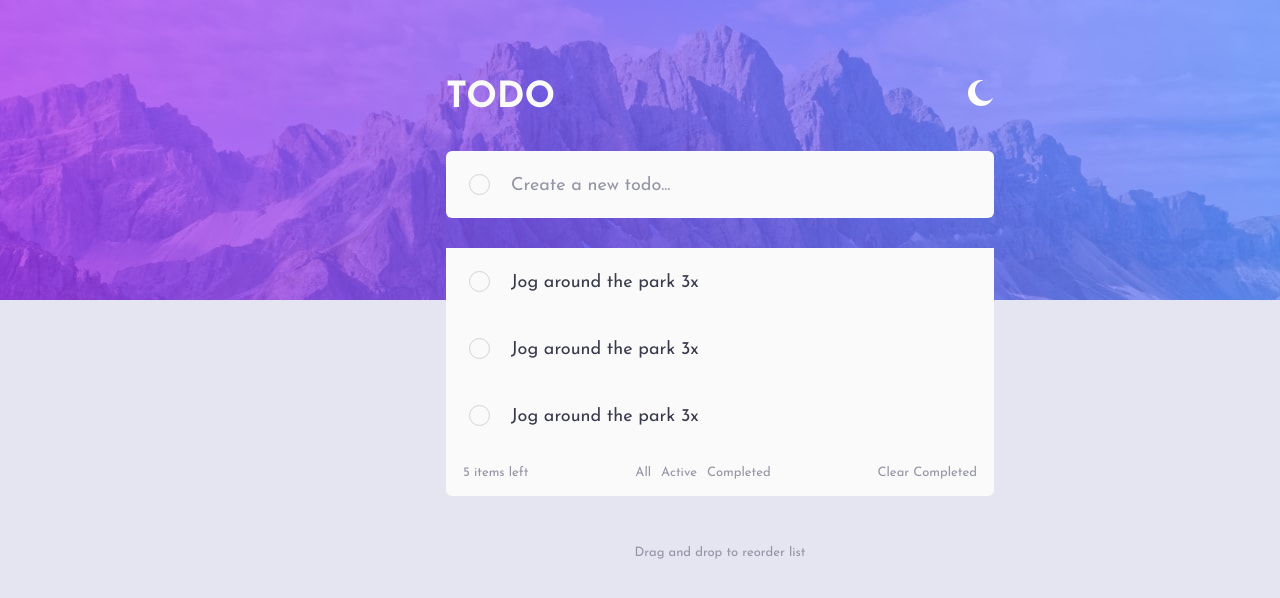
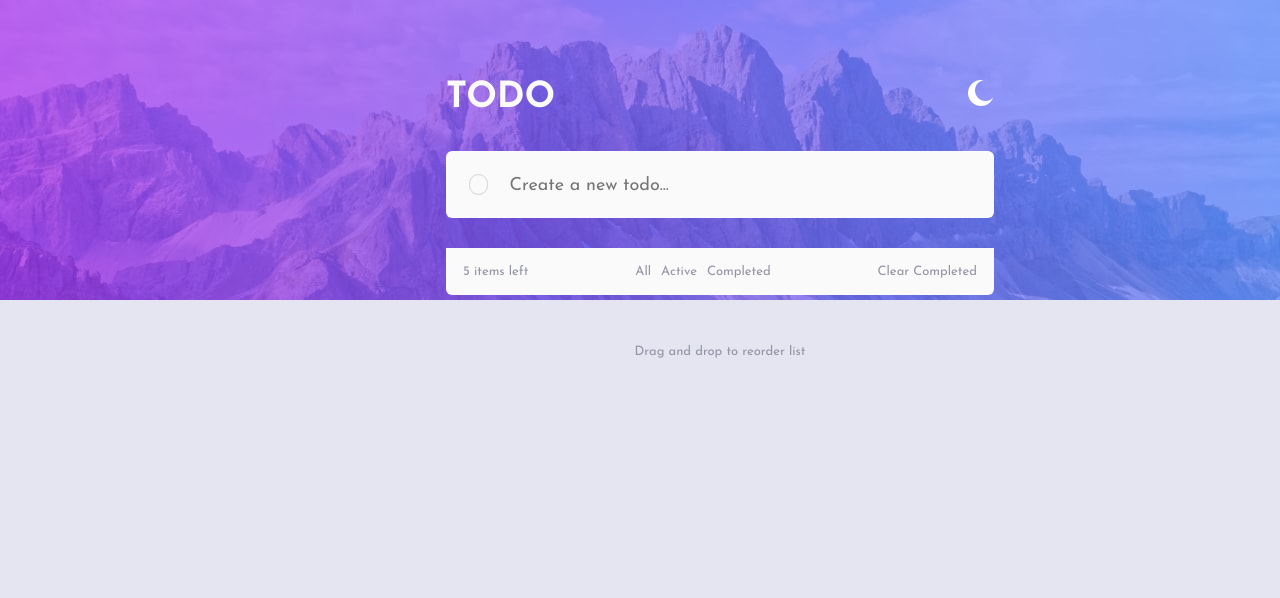
Before and after one commit to dogukan-aysan/Todo, a React (Vite) app: page / in a window 1280 px wide. Shown: the top 598 px of the page. Built offline with nearby package versions, Linux system fonts and the light colour scheme.

Commit message:
complete adding and deleting todo

```diff
--- a/src/components/Checkbox.jsx
+++ b/src/components/Checkbox.jsx
@@ -1,10 +1,16 @@
-import { useState } from "react";
-function Checkbox() {
+import { useContext, useState } from "react";
+import { Context } from "../context/Context";
+function Checkbox({ id }) {
   const [isChecked, setIsChecked] = useState(false);
+  const { toggleTodoComplete } = useContext(Context);
+  const handleClick = () => {
+    setIsChecked(!isChecked);
+    toggleTodoComplete(id);
+  };
   return (
     <div
       className={`checkbox${isChecked ? " checkbox--checked" : ""}`}
-      onClick={() => setIsChecked(!isChecked)}
+      onClick={handleClick}
     >
       {isChecked && <img src="/icon-check.svg" />}
     </div>
--- a/src/components/CreateTodo.jsx
+++ b/src/components/CreateTodo.jsx
@@ -1,12 +1,30 @@
-import Checkbox from "./Checkbox";
+import { useContext, useState } from "react";
+import { Context } from "../context/Context";
 
 function CreateTodo() {
+  const [todo, setTodo] = useState("");
+  const { addNewTodo } = useContext(Context);
+  const handleAddClick = () => {
+    if (todo) {
+      const todoObj = {
+        id: crypto.randomUUID(),
+        text: todo,
+        isCompleted: false,
+      };
+      addNewTodo(todoObj);
+      setTodo("");
+    }
+  };
   return (
     <div className="create-todo">
-      <span className="create-todo__checkbox">
-        <Checkbox />
-      </span>
-      <span className="create-todo__text">Create a new todo...</span>
+      <div className="create-todo__add-button" onClick={handleAddClick}></div>
+      <input
+        className="create-todo__text"
+        type="text"
+        placeholder="Create a new todo..."
+        value={todo}
+        onChange={(e) => setTodo(e.target.value)}
+      />
     </div>
   );
 }
--- a/src/components/Todo.jsx
+++ b/src/components/Todo.jsx
@@ -1,12 +1,24 @@
+import { useContext } from "react";
 import Checkbox from "./Checkbox";
+import { Context } from "../context/Context";
 
-function Todo() {
+function Todo({ todo }) {
+  const { removeTodo } = useContext(Context);
   return (
     <div className="todo">
       <span className="todo__checkbox">
-        <Checkbox />
+        <Checkbox id={todo.id} />
       </span>
-      <span className="todo__text">Jog around the park 3x</span>
+      <span
+        className={`todo__text${
+          todo.isCompleted ? " todo__text--checked" : ""
+        } `}
+      >
+        {todo.text}
+      </span>
+      <span className="todo__cross" onClick={() => removeTodo(todo.id)}>
+        <img src="/icon-cross.svg" />
+      </span>
     </div>
   );
 }
--- a/src/components/TodoList.jsx
+++ b/src/components/TodoList.jsx
@@ -1,17 +1,16 @@
+import { useContext } from "react";
 import Todo from "./Todo";
+import { Context } from "../context/Context";
 
 function TodoList() {
+  const { todos } = useContext(Context);
   return (
     <div className="todo-list">
-      <div className="todo-list__item">
-        <Todo />
-      </div>
-      <div className="todo-list__item">
-        <Todo />
-      </div>
-      <div className="todo-list__item">
-        <Todo />
-      </div>
+      {todos.map((todo) => (
+        <div className="todo-list__item" key={todo.id}>
+          <Todo todo={todo} />
+        </div>
+      ))}
     </div>
   );
 }
--- a/src/context/Context.jsx
+++ b/src/context/Context.jsx
@@ -3,15 +3,14 @@ import { createContext } from "react";
 
 const initialState = {
   todos: [],
+  filter: "all",
   isDark: false,
 };
 
 function reducer(state, action) {
   switch (action.type) {
-    case "todos/add":
+    case "todos/update":
       return { ...state, todos: action.payload };
-    case "todos/remove":
-      return;
     case "todos/clear":
       return { ...state, todos: [] };
     case "toggleTheme":
@@ -25,19 +24,40 @@ function reducer(state, action) {
 const Context = createContext();
 
 function ContextProvider({ children }) {
-  const [{ todos, isDark }, dispatch] = useReducer(reducer, initialState);
+  const [{ todos, isDark, filter }, dispatch] = useReducer(
+    reducer,
+    initialState
+  );
   const addNewTodo = (newTodo) => {
     todos.push(newTodo);
-    dispatch({ type: "todos/add", payload: todos });
+    dispatch({ type: "todos/update", payload: todos });
   };
   const removeTodo = (id) => {
     const updatedTodos = todos.filter((todo) => todo.id !== id);
-    dispatch({ type: "todos/remove", payload: updatedTodos });
+    dispatch({ type: "todos/update", payload: updatedTodos });
+  };
+
+  const toggleTodoComplete = (id) => {
+    const updatedTodos = todos.map((todo) => {
+      if (todo.id === id) {
+        todo.isCompleted = !todo.isCompleted;
+      }
+      return todo;
+    });
+    dispatch({ type: "todos/update", payload: updatedTodos });
   };
 
   return (
     <Context.Provider
-      value={{ todos, isDark, addNewTodo, removeTodo, dispatch }}
+      value={{
+        todos,
+        isDark,
+        filter,
+        addNewTodo,
+        removeTodo,
+        toggleTodoComplete,
+        dispatch,
+      }}
     >
       {children}
     </Context.Provider>
--- a/src/styles/css/style.css
+++ b/src/styles/css/style.css
@@ -33,6 +33,16 @@ body {
   background-color: var(--color-todo-background);
   border-radius: var(--radius-tiny);
 }
+.create-todo__add-button {
+  border: 1px solid var(--color-checkbox-border);
+  border-radius: var(--radius-lg);
+  cursor: pointer;
+}
+.create-todo__text {
+  background-color: var(--color-todo-background);
+  border: none;
+  outline: none;
+}
 
 .checkbox {
   border: 1px solid var(--color-checkbox-border);
@@ -63,12 +73,13 @@ body {
   color: var(--color-regular);
 }
 .app__drag-drop-message {
-  color: var(--color--light-grey);
+  color: var(--color-light-grey);
   font-size: var(--font-size-sm);
 }
 
-.create-todo {
-  color: var(--color--light-grey);
+.create-todo__text {
+  font: inherit;
+  color: var(--color-add-new-todo);
 }
 
 .todo__text {
@@ -80,7 +91,7 @@ body {
 }
 
 .footer {
-  color: var(--color--light-grey);
+  color: var(--color-light-grey);
   font-size: var(--font-size-sm);
 }
 
@@ -116,9 +127,18 @@ body {
   padding: calc(var(--spacing-tiny) * 2.3);
   margin-bottom: var(--spacing-sm);
 }
+.create-todo__add-button {
+  height: calc(var(--spacing-sm) * 0.7);
+  width: calc(var(--spacing-sm) * 0.7);
+}
+.create-todo__add-button:hover {
+  transform: translateY(-3%);
+  opacity: 0.7;
+}
 .create-todo__text {
   position: relative;
   top: calc(var(--spacing-tiny) * 0.1);
+  width: 100%;
 }
 
 .todo {
@@ -130,6 +150,10 @@ body {
 .todo__text {
   position: relative;
   top: calc(var(--spacing-tiny) * 0.1);
+}
+.todo__cross {
+  cursor: pointer;
+  margin-left: auto;
 }
 
 .checkbox {
@@ -157,7 +181,8 @@ body {
   --color-unchecked-todo-font: hsl(237, 14%, 26%);
   --color-checked-todo-font: hsl(233, 11%, 84%);
   --color-checkbox-border: hsl(233, 11%, 84%);
-  --color--light-grey: hsl(236, 9%, 61%);
+  --color-add-new-todo: hsl(237, 14%, 26%);
+  --color-light-grey: hsl(236, 9%, 61%);
   --font-body-copy: 1.8rem;
   --font-size-sm: 1.3rem;
   --font-family: "Josefin Sans", sans-serif;
@@ -192,6 +217,7 @@ body {
   --color-unchecked-todo-font: hsl(236, 33%, 92%)
   --color-checkbox-border: hsl(233, 14%, 35%);
   --color-checked-todo-font: hsl(235, 19%, 35%);
+  --color-add-new-todo: hsl(236, 9%, 61%);
 }
 
 /*# sourceMappingURL=style.css.map */
--- a/src/styles/sass/_layout.scss
+++ b/src/styles/sass/_layout.scss
@@ -44,9 +44,18 @@
   gap: calc(var(--spacing-sm) * 0.7);
   padding: calc(var(--spacing-tiny) * 2.3);
   margin-bottom: var(--spacing-sm);
+  &__add-button {
+    height: calc(var(--spacing-sm) * 0.7);
+    width: calc(var(--spacing-sm) * 0.7);
+    &:hover {
+      transform: translateY(-3%);
+      opacity: 0.7;
+    }
+  }
   &__text {
     position: relative;
     top: calc(var(--spacing-tiny) * 0.1);
+    width: 100%;
   }
 }
 //////////////////////////////////////
@@ -63,6 +72,11 @@
   &__text {
     position: relative;
     top: calc(var(--spacing-tiny) * 0.1);
+  }
+  &__cross {
+    // display: none;
+    cursor: pointer;
+    margin-left: auto;
   }
 }
 .checkbox {
--- a/src/styles/sass/_typography.scss
+++ b/src/styles/sass/_typography.scss
@@ -4,14 +4,17 @@
   font-weight: var(--font-weight-regular);
   color: var(--color-regular);
   &__drag-drop-message {
-    color: var(--color--light-grey);
+    color: var(--color-light-grey);
     font-size: var(--font-size-sm);
   }
 }
 //////////////////////////////////////
 /// CREATE TODO
 .create-todo {
-  color: var(--color--light-grey);
+  &__text {
+    font: inherit;
+    color: var(--color-add-new-todo);
+  }
 }
 //////////////////////////////////////
 /// TODO
@@ -27,7 +30,7 @@
 //////////////////////////////////////
 /// FOOTER
 .footer {
-  color: var(--color--light-grey);
+  color: var(--color-light-grey);
   font-size: var(--font-size-sm);
 }
 //////////////////////////////////////
--- a/src/styles/sass/_variables.scss
+++ b/src/styles/sass/_variables.scss
@@ -10,7 +10,8 @@
   --color-unchecked-todo-font: hsl(237, 14%, 26%);
   --color-checked-todo-font: hsl(233, 11%, 84%);
   --color-checkbox-border: hsl(233, 11%, 84%);
-  --color--light-grey: hsl(236, 9%, 61%);
+  --color-add-new-todo: hsl(237, 14%, 26%);
+  --color-light-grey: hsl(236, 9%, 61%);
 
   .dark-mode {
     --color-app-background: hsl(235, 21%, 11%);
@@ -18,6 +19,7 @@
     --color-unchecked-todo-font: hsl(236, 33%, 92%)
     --color-checkbox-border: hsl(233, 14%, 35%);
     --color-checked-todo-font: hsl(235, 19%, 35%);
+    --color-add-new-todo: hsl(236, 9%, 61%);
   }
   // TYPOGRAPHY
   --font-body-copy: 1.8rem;
--- a/src/styles/sass/components/_createTodo.scss
+++ b/src/styles/sass/components/_createTodo.scss
@@ -1,4 +1,14 @@
 .create-todo {
   background-color: var(--color-todo-background);
   border-radius: var(--radius-tiny);
+  &__add-button {
+    border: 1px solid var(--color-checkbox-border);
+    border-radius: var(--radius-lg);
+    cursor: pointer;
+  }
+  &__text {
+    background-color: var(--color-todo-background);
+    border: none;
+    outline: none;
+  }
 }
```
Also changed, not shown: public/icon-cross.svg (added), 1 other file (tests, documents, lock files or other folders).
